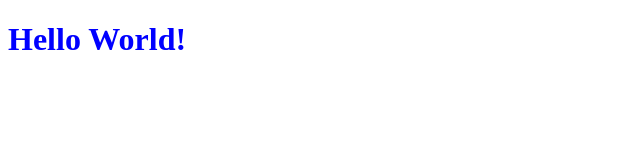
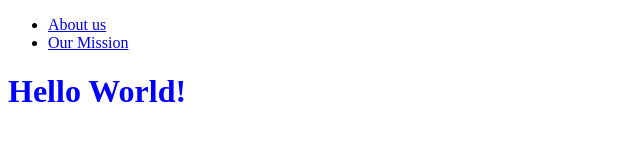
Before and after one commit to Greener-Tomorrow/GTWEB, a plain HTML site: page index.html in a window 1280 px wide. Shown: the whole page, without its empty margins (0-640 px from the left). Drawn offline with Linux system fonts and the light colour scheme.

Commit message:
Update index.html

```diff
--- a/index.html
+++ b/index.html
@@ -6,6 +6,13 @@
       <meta charset="UTF-8">
     </head>
     <body>
+       <header>
+  <nav>
+    <ul>
+     <li><a href="aboutus.html">About us</a></li> <li><a href="mission.html">Our Mission</a> </li>
+    </ul>
+  </nav>
+</header>
       <h1>Hello World!</h1>
  </body>
   </html>
```
